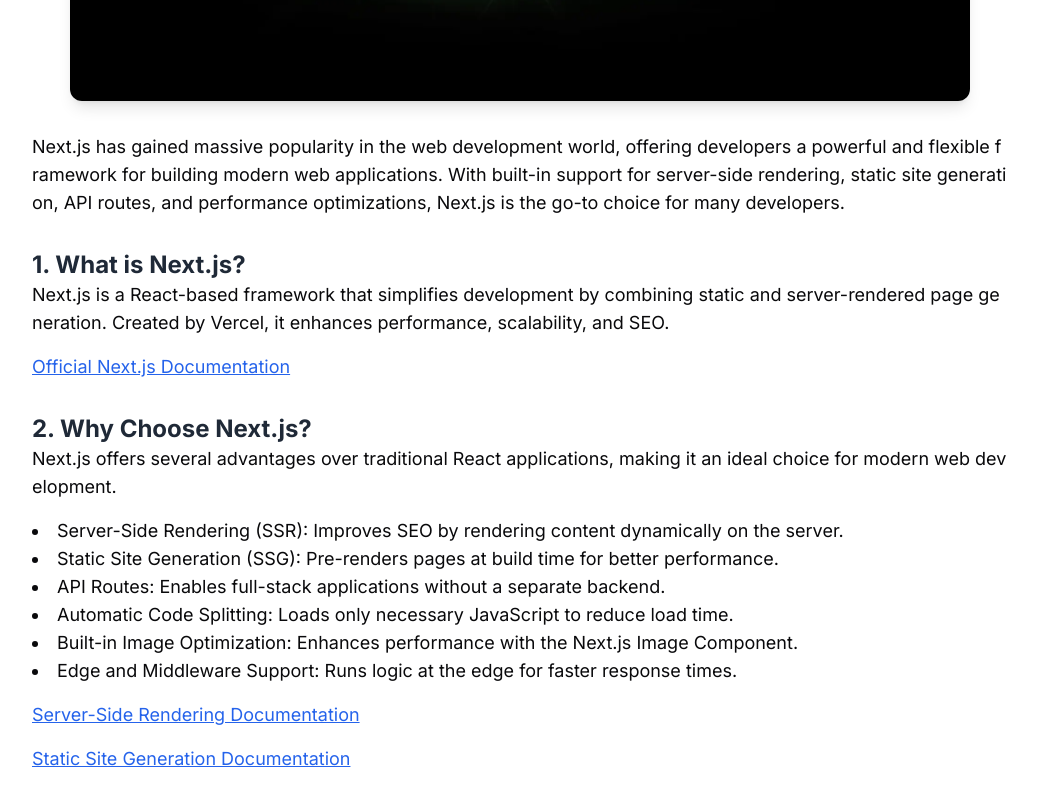
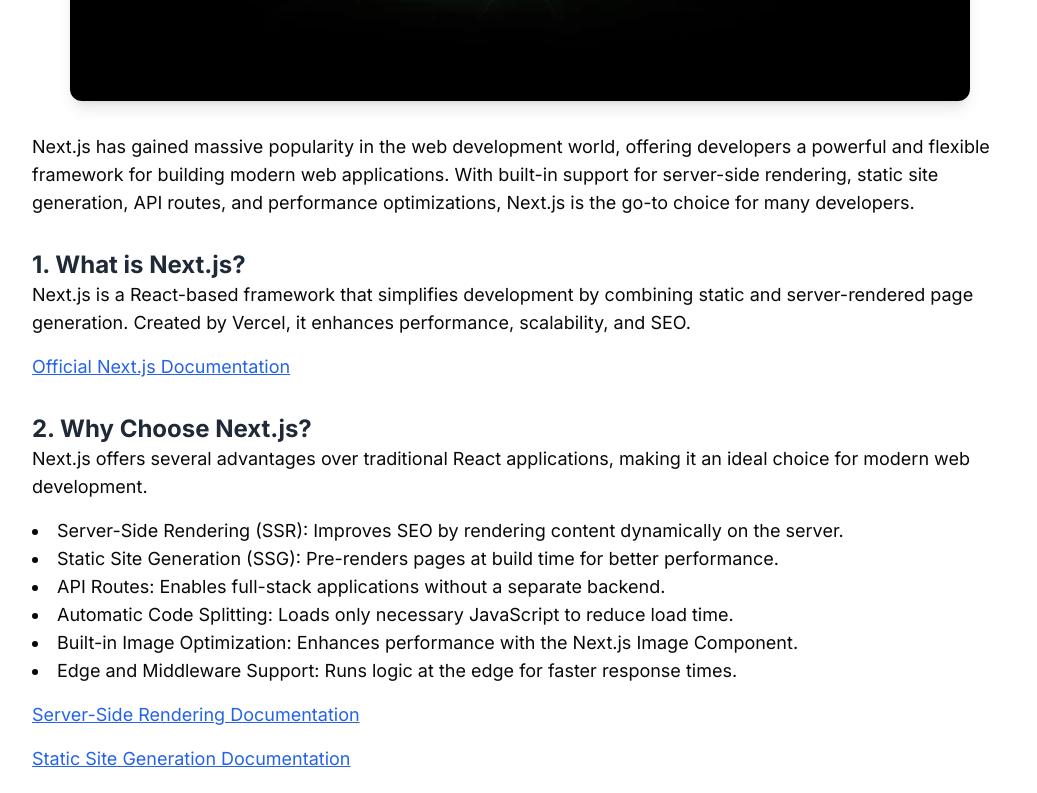
Before and after one commit to Alikhan23M/skytech-developers, a Next.js app: page /blogs/mastering-nextjs-guide in a window 1280 px wide. Shown: the part 840-1633 px from the top of the page, without its empty margins (120-1157 px from the left). Built offline with nearby package versions, Linux system fonts and the light colour scheme.

Commit message:
Update page.tsx

```diff
--- a/app/blogs/[slug]/page.tsx
+++ b/app/blogs/[slug]/page.tsx
@@ -60,7 +60,7 @@
         <div className="prose lg:prose-lg dark:prose-dark mt-8">
           {blog.content.map((block, index) => {
             if (block.type === "paragraph")
-              return <p key={index} className="text-lg whitespace-normal break-all">{block.text}</p>;
+              return <p key={index} className="text-lg whitespace-normal">{block.text}</p>;
 
             if (block.type === "heading")
               return (
```
